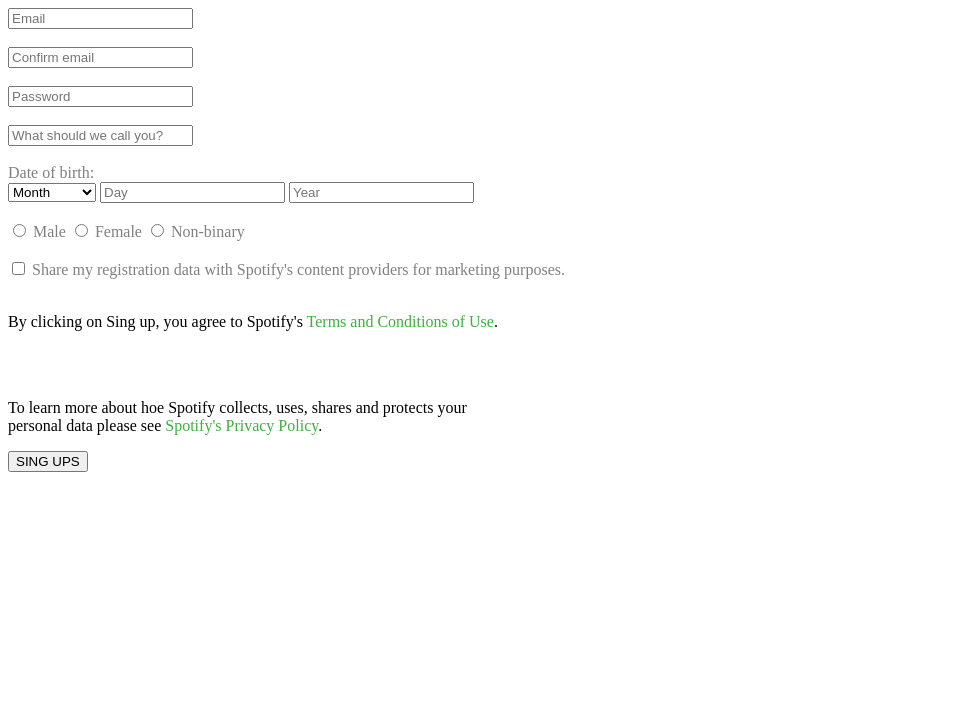
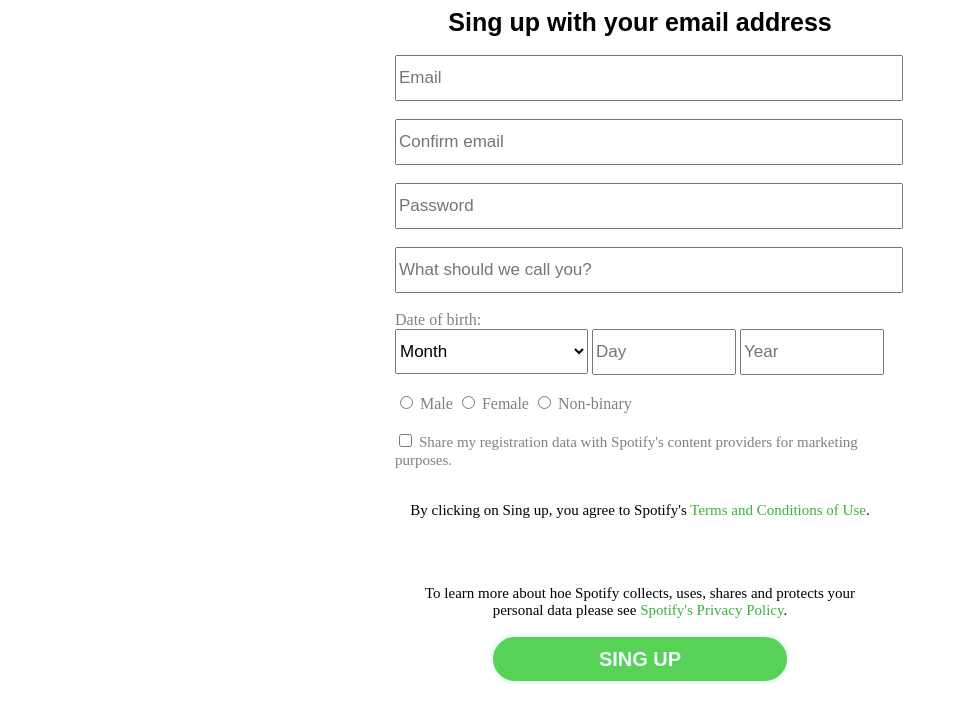
Before and after one commit to Jaruwit01/CSS227, a plain HTML site: page Lap 1/1-2/Sing up HTML/sing_up.html in a window 1280 px wide. Shown: the whole page, without its empty margins (0-958 px from the left). Drawn offline with Linux system fonts and the light colour scheme.

Commit message:
update 3

```diff
--- a/Lap 1/1-2/Sing up CSS/sing_up.css
+++ b/Lap 1/1-2/Sing up CSS/sing_up.css
@@ -0,0 +1,52 @@
+.box{
+    display:contents ;
+}
+.main{
+    display: block;
+    margin: auto;
+    justify-content: center;
+    width: 30.625rem;
+}
+
+header{
+    text-align: center;
+    font-weight: bold;
+    font-size: 25px;
+    font-family:Arial, Helvetica, sans-serif;
+}
+
+#email , #passwords, #names, #confirm_email{
+    display: block;
+    width: 500px;
+    height: 40px;
+    font-size: 17px;
+
+}
+#date_of_birth{
+    width: 136px;
+    height: 40px;
+    font-size: 17px;
+}
+
+select{
+    width: 193px !important;
+    height: 45px !important;
+}
+p{
+    text-align: center;
+    font-size: 15px;
+}
+
+#sing_up{
+    display: block;
+    margin: auto;
+    width: 300px;
+    height: 50px;
+    border-radius: 60px;
+    background-color: rgb(87, 210, 87);
+    font-size: 20px;
+    font-weight: bolder;
+    color: aliceblue;
+    border-color: non;
+    border: solid;
+}
--- a/Lap 1/1-2/Sing up HTML/sing_up.html
+++ b/Lap 1/1-2/Sing up HTML/sing_up.html
@@ -2,6 +2,7 @@
 <html lang="en">
 
 <head>
+    <link rel="stylesheet" href="/Sing up CSS/sing_up.css">
     <meta charset="UTF-8">
     <meta http-equiv="X-UA-Compatible" content="IE=edge">
     <meta name="viewport" content="width=device-width, initial-scale=1.0">
@@ -12,14 +13,16 @@
     <div class="box">
         <div class="main">
             <form action="#">
+                <header>Sing up with your email address</header>
+                <br>
                 <input type="email" name="email" id="email" placeholder="Email">
-               <br><br>
+               <br>
                 <input type="email" name="confirm_email" id="confirm_email" placeholder="Confirm email">
-                <br><br>
+                <br>
                 <input type="password" name="passwords" id="passwords" placeholder="Password">
-                <br><br>
+                <br>
                 <input type="text" name="names" id="names" placeholder="What should we call you?">
-                <br><br>
+                <br>
                 <label for="date_of_birth" style="color: gray;">Date of birth:</label><br>
                 <select name="mont" id="date_of_birth" >
                     <option value="month" selected>Month</option>
@@ -52,7 +55,7 @@
                 <br><br>
 
                 <input type="checkbox" name="agreement" id="agreement">
-                <label for="agreement" style="color: gray;">Share my registration data with Spotify's content providers for marketing purposes.</label>
+                <label for="agreement" style="color: gray; font-size: 15px; "><span>Share my registration data with Spotify's content providers for marketing purposes.</span></label>
 
                 <br><br>
 
@@ -62,7 +65,7 @@
 
                 <p>To learn more about hoe Spotify collects, uses, shares and protects your <br> personal data please see <span style="color: rgb(60, 177, 60);">Spotify's Privacy Policy</span>.</p>
 
-                <input type="button" name="sing_up" id="sing_up" value="SING UPS">
+                <input type="button" name="sing_up" id="sing_up" value="SING UP">
             </form>
 
 
```
